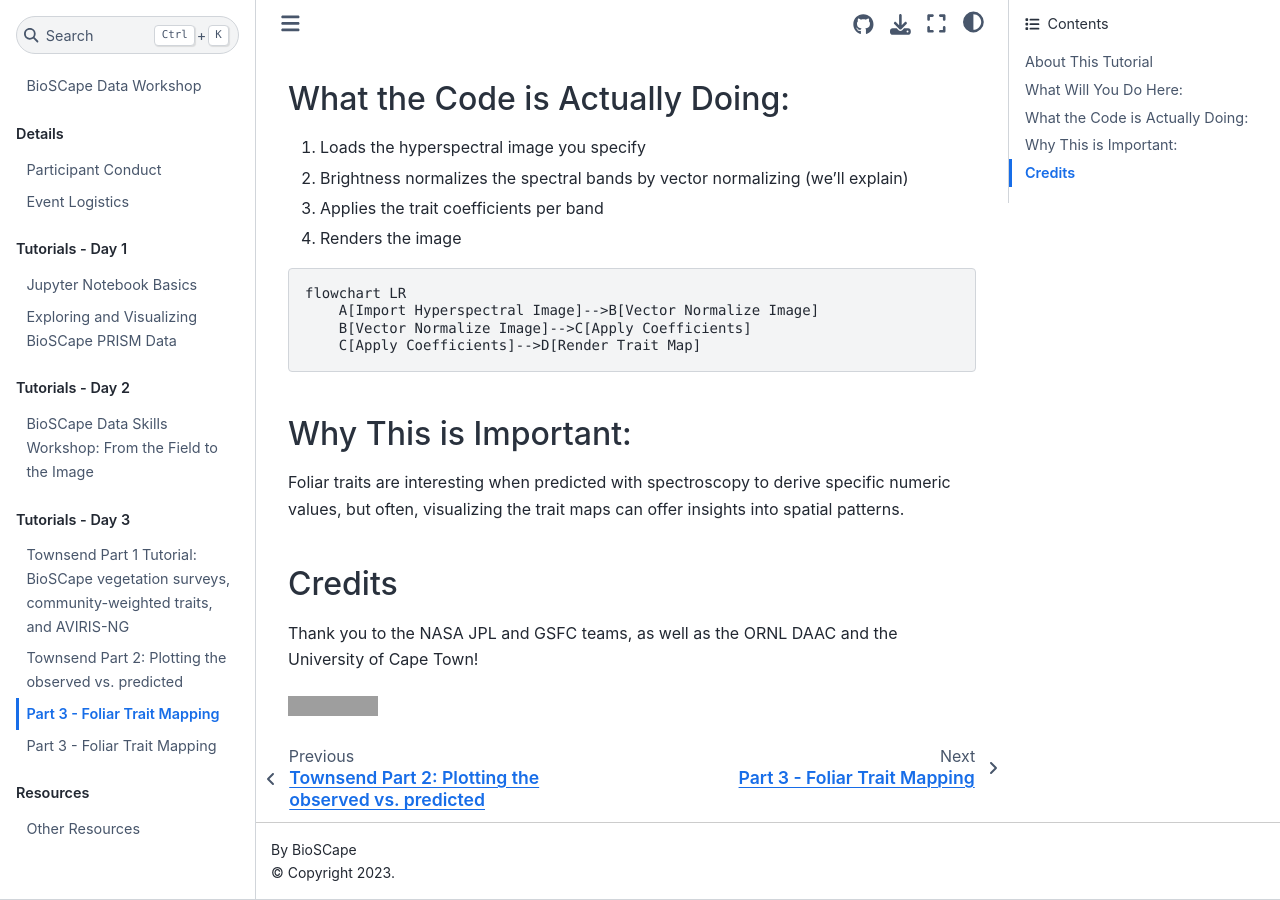
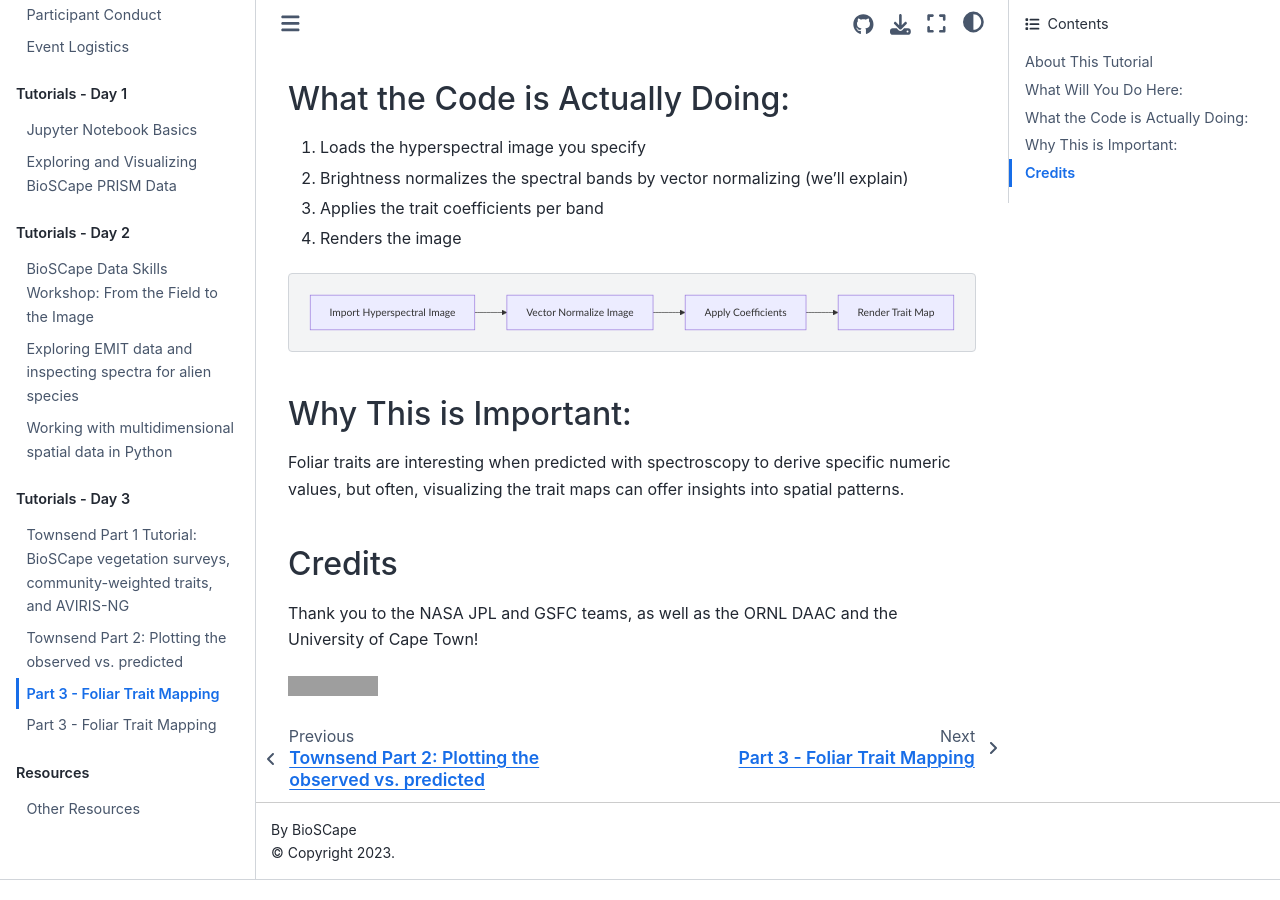
Before and after one commit to ornldaac/bioscape_workshop_sa, a Jupyter Book: the page built from book/tutorials/Townsend_Tutorials/Part_3_Trait_Mapping_with_Image/README.md, in a window 1280 px wide and 900 px high, scrolled down 778 px. Built offline with Jupyter Book 1.0.4 settings and Sphinx 7.4.7 and the Sphinx Book theme 1.1.4, drawn with Linux system fonts in a browser that asks for light colours; pages that are not in the unit, such as notebooks, are missing from menus; grey boxes are pictures that could not be loaded.

Commit message:
minor formatting updates

````diff
--- a/book/_toc.yml
+++ b/book/_toc.yml
@@ -21,6 +21,9 @@ parts:
     chapters:
     - file: tutorials/ID_tutorial/ID_explore.ipynb
     - file: tutorials/prism_turbidity/prism_turbidity.ipynb
+    - file: tutorials/EMIT/EMIT_intro.ipynb
+    - file: tutorials/Geopython/Geopython.ipynb
+    - file: Machine_Learning/Invasive_AVIRIS.ipynb
 #
   - caption: Tutorials - Day 3
     numbered: false
--- a/book/tutorials/Townsend_Tutorials/Part_3_Trait_Mapping_with_Image/README.md
+++ b/book/tutorials/Townsend_Tutorials/Part_3_Trait_Mapping_with_Image/README.md
@@ -27,7 +27,7 @@ We're happy you're here!  This tutorial is for the application of the foliar fun
 3. Applies the trait coefficients per band
 4. Renders the image
 
-```mermaid
+```{mermaid}
 flowchart LR
     A[Import Hyperspectral Image]-->B[Vector Normalize Image]
     B[Vector Normalize Image]-->C[Apply Coefficients]
````
Also changed, not shown: book/tutorials/EMIT/EMIT_intro.ipynb, book/tutorials/Geopython/Geopython.ipynb, book/tutorials/Machine_Learning/Invasive_AVIRIS.ipynb.
